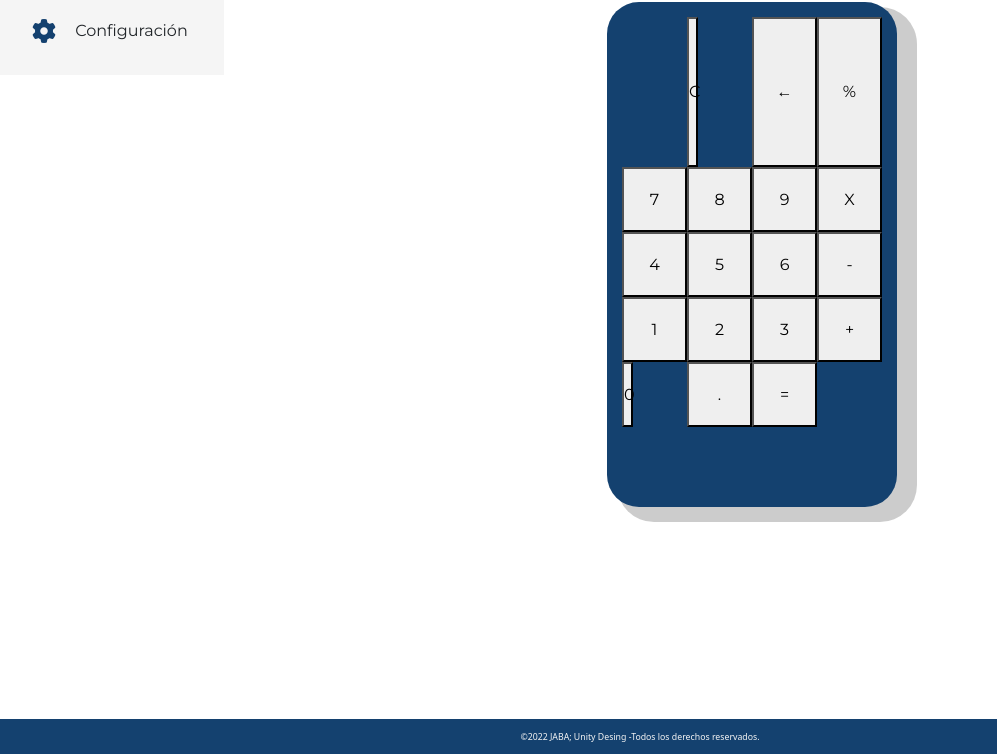
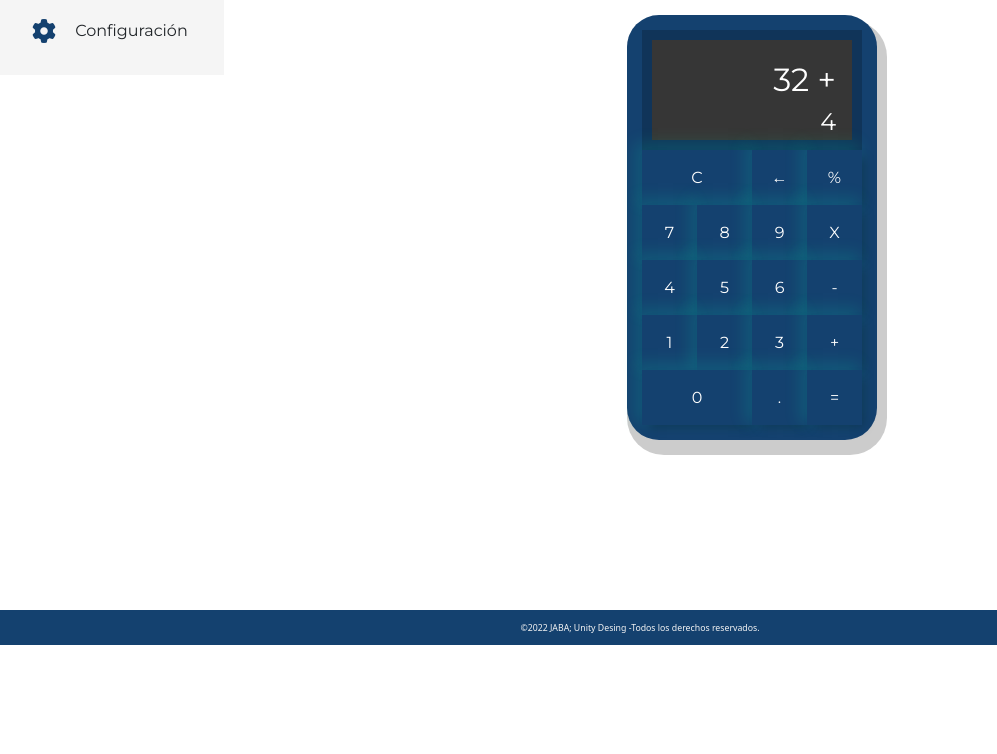
Before and after one commit to Amelissarc/Tlc-Sac, a website: page pages/herramientas.html in a window 1280 px wide. Shown: the part 725-1479 px from the top of the page, without its empty margins (0-997 px from the left). After the commit the page ends 1370 px from the top, so only its background shows below. Drawn offline with nearby package versions, Linux system fonts and the light colour scheme.

Commit message:
Calculadora html y css completada

```diff
--- a/pages/herramientas.html
+++ b/pages/herramientas.html
@@ -95,12 +95,15 @@
         </div>
 
     <div class="container">
+        <div class="title-hero">
+            <h2>Calculadora</h2>
+        </div>
         <div class="calculadora">
             <div class="display">
-                <div class="valor-anterior"></div>
-                <div class="valor-actual"></div>
+                <div class="valor-anterior">32 +</div>
+                <div class="valor-actual">4</div>
             </div>
-            <button class="col-2">C</button>
+            <button class="colum-2">C</button>
             <button class="numero">&larr;</button>
             <button class="numero">%</button>
             <button class="numero">7</button>
@@ -115,7 +118,7 @@
             <button class="numero">2</button>
             <button class="numero">3</button>
             <button class="operador">+</button>
-            <button class="col-2 numero">0</button>
+            <button class="colum-2 numero">0</button>
             <button class="numero">.</button>
             <button class="operador">=</button>
         </div>
--- a/scss/vendors/jquery.scss
+++ b/scss/vendors/jquery.scss
@@ -3,10 +3,8 @@
         display: flex;
         flex-direction: column;
         position:absolute;
-        margin-left: 20%;
-        margin-right: 15%;
         top: 0%;
-        text-align: justify;
+        margin: 10px;
         }
         .text-hero {
             padding-top: 5%;
--- a/scss/views/herramientas.scss
+++ b/scss/views/herramientas.scss
@@ -22,28 +22,68 @@
 .container {
       margin-top: 5%;
       display: flex;
+      flex-direction: column;
       justify-content: center;
       align-items: center;
       height: 100vh;
+      .title-hero {
+        margin: 2%;
+      }
 }
 
 .calculadora {
     display: grid;
-    grid-template-columns: repeat(4,65px);
-    grid-template-rows: 150px repeat(5, 65px);
+    grid-template-columns: repeat(4,55px);
+    grid-template-rows: 120px repeat(5, 55px);
     background-color: #14416f;
     padding: 15px;
     border-radius: 32px;
-    box-shadow: 15px 10px 0px 5px #00000033;
+    box-shadow: 5px 10px 0px 5px #00000033;
+    color: #fff;
+    margin-bottom: 5%;
 }
 
-.button {
+button {
   cursor: pointer;
   margin: 5px;
   padding: 0;
-    border-radius: 32px;
   font-size: 1.5em;
   border: none;
   background-color: #14416f;
   box-shadow: 5px 5px 10px -3px #00000040, -5px -5px 15px 3px #00ffc11f;
+  color: #fff;
 }
+
+button:active {
+    background-color: #12b2e6;
+}
+
+button:focus {
+    outline: none;
+}
+
+.colum-2 {
+    grid-column: span 2;
+}
+
+.display {
+    grid-column: 1 / -1;
+    padding: 16px;
+    display: flex;
+    margin: 10px 10px;
+    flex-direction: column;
+    align-items: flex-end;
+    background-color: #363636;
+    text-align: right;
+    justify-content: space-between;
+    word-break: break-all;
+    box-shadow: 0px 0px 0px 10px #00000033;
+}
+
+.valor-actual {
+    font-size: 1.5em;
+}
+
+.valor-anterior {
+    font-size: 2em;
+}
--- a/scss/views/home.scss
+++ b/scss/views/home.scss
@@ -2,7 +2,6 @@
 .content {
     display: flex;
     flex-direction: column;
-    margin: 5%;
     top: 10%;
     text-align: center;
     height: auto;
```
Also changed, not shown: css/main.css. Lines whose indentation alone changed are shown as unchanged.
